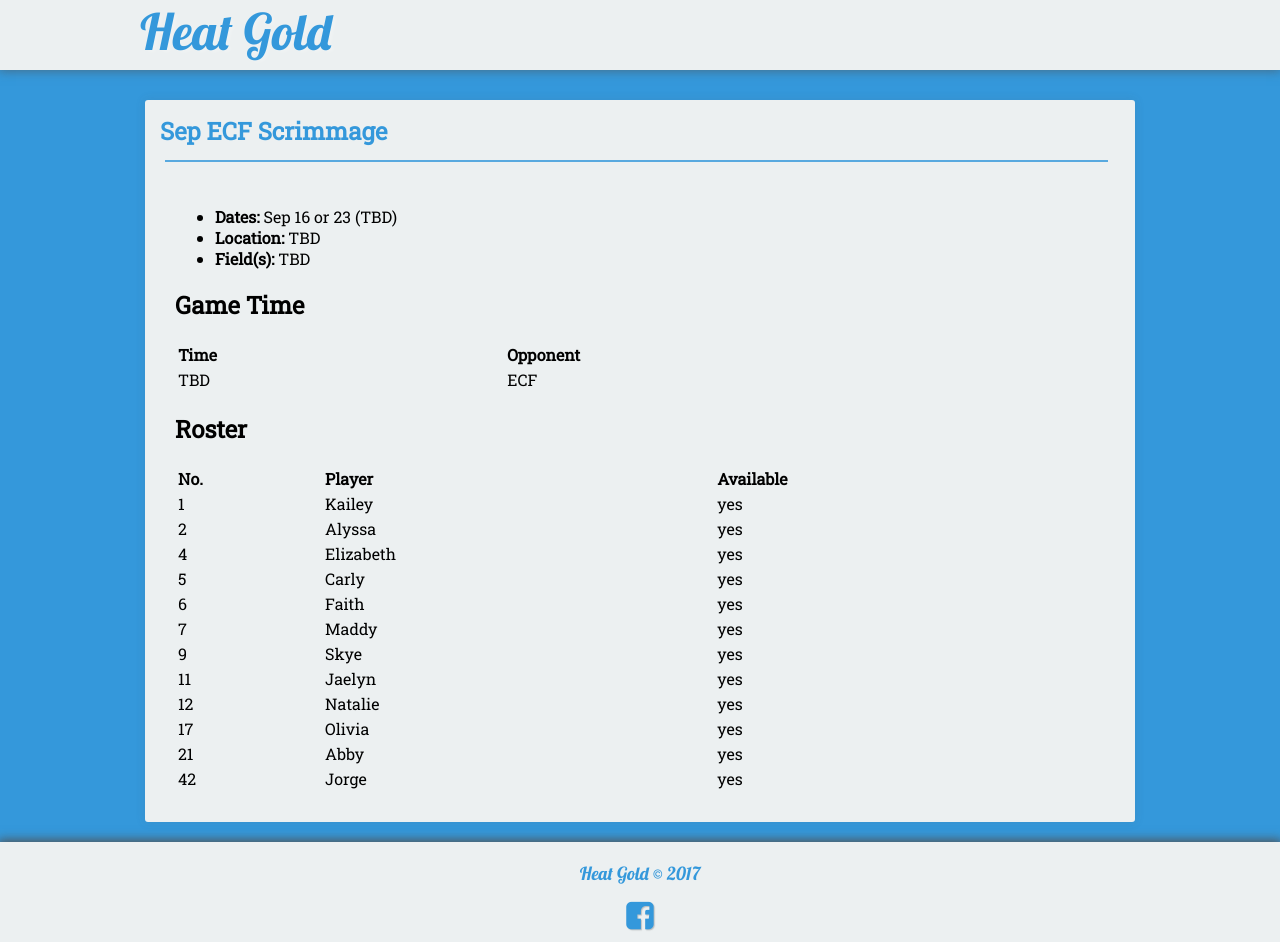
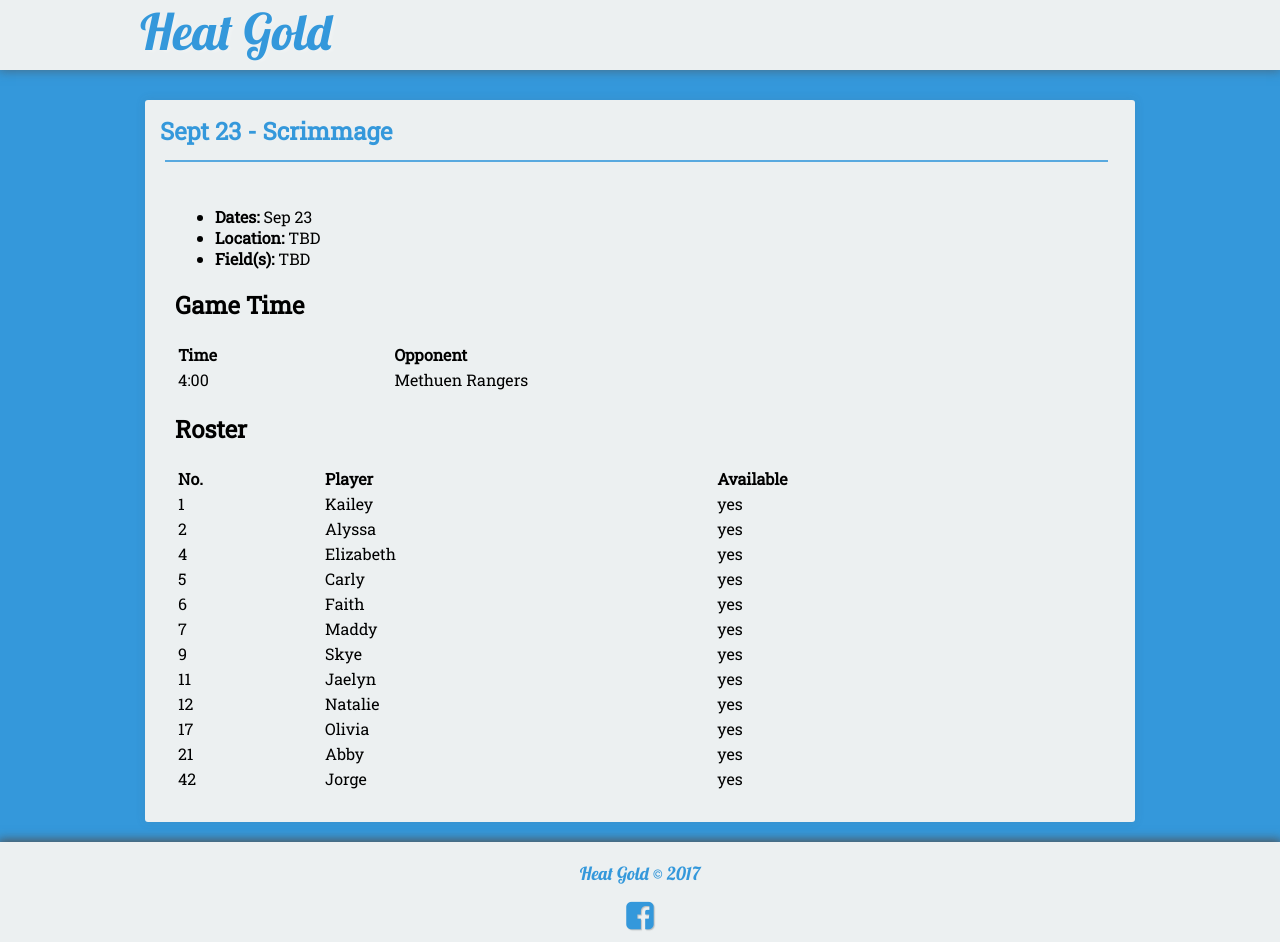
Before and after one commit to seanmerrow/ecf, a Jekyll site: the page built from _posts/2018-07-23-Sep-23-Scrimmage.md, in a window 1280 px wide. Built offline with Jekyll 4.4.1, drawn with Linux system fonts in a browser that asks for light colours; nearby versions of some CDN libraries.

Commit message:
Update 2018-07-23-Sep-23-Scrimmage.md

```diff
--- a/_posts/2018-07-23-Sep-23-Scrimmage.md
+++ b/_posts/2018-07-23-Sep-23-Scrimmage.md
@@ -1,22 +1,22 @@
 ---
 layout: post
-title: Sep ECF Scrimmage
-description: ECF Scrimmage
-excerpt: "ECF Scrimmage"
+title: Sept 23 - Scrimmage
+description: Methuen Rangers Scrimmage
+excerpt: "Methuen Rangers Scrimmage"
 tag:
 - scrimmage
 category:
 - scrimmage
 ---
-* **Dates:** Sep 16 or 23 (TBD)
+* **Dates:** Sep 23
 * **Location:** TBD
 * **Field(s):** TBD
 
 ## Game Time
 
-| Time | Opponent |
-|:-----|:---------|
-| TBD  | ECF      |
+| Time | Opponent         |
+|:-----|:-----------------|
+| 4:00  | Methuen Rangers |
 
 ## Roster
 
```
